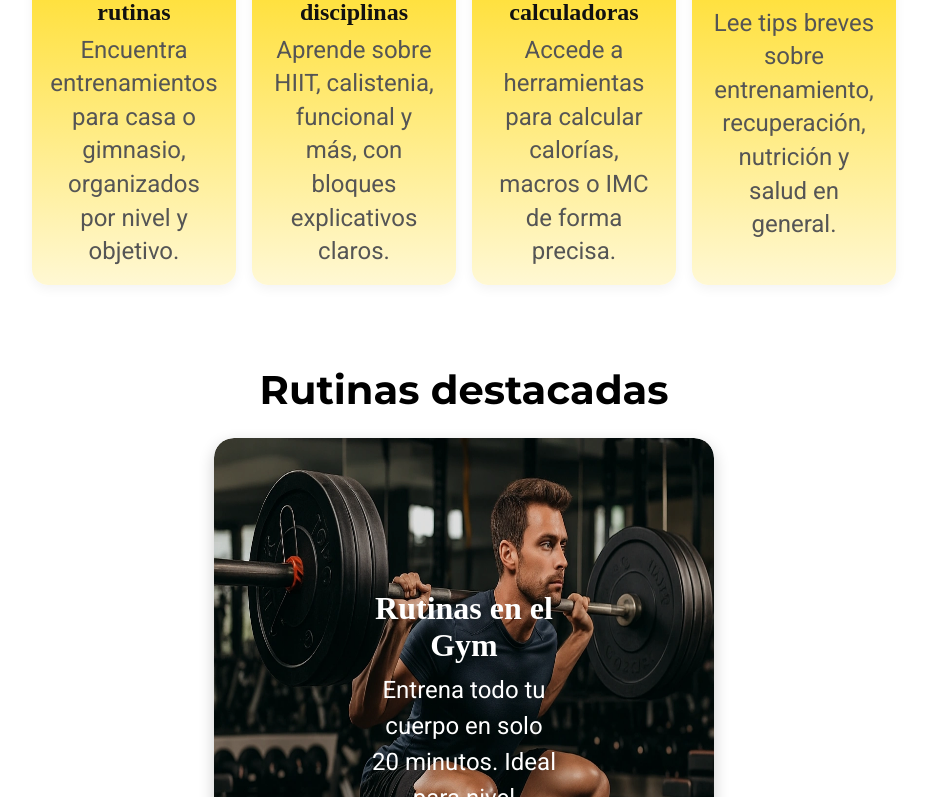
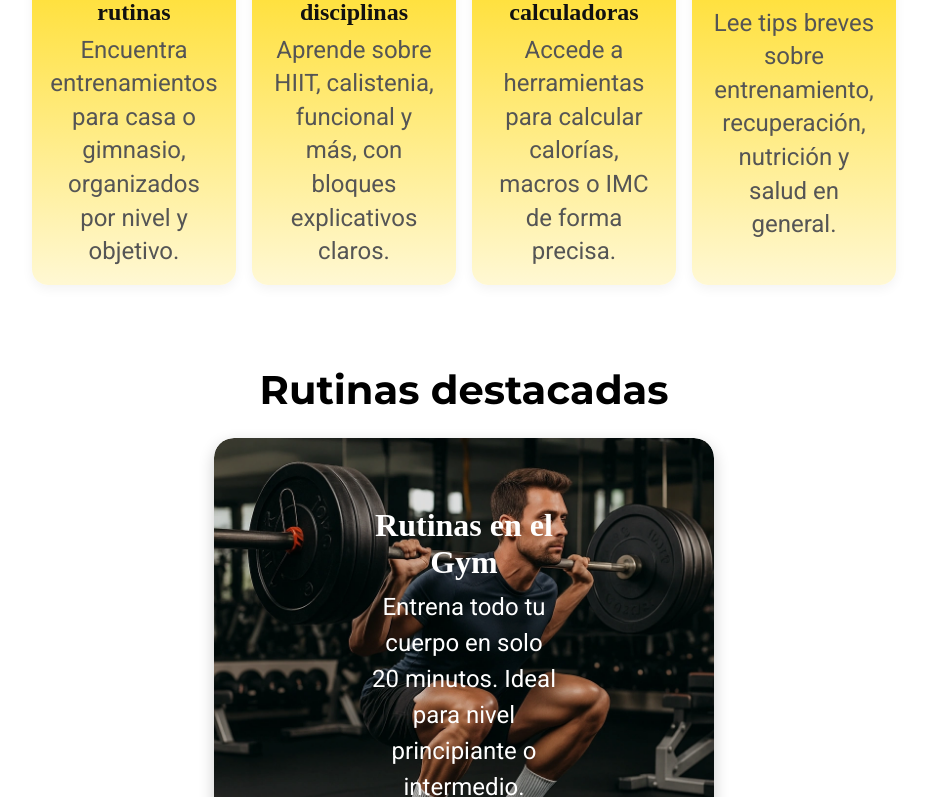
Before and after one commit to pepito9486/pretoriann-web, a React (Vite) app: page / in a window 1280 px wide. Shown: the part 2003-2800 px from the top of the page, without its empty margins (176-1103 px from the left). Built offline with nearby package versions, Linux system fonts and the light colour scheme.

Commit message:
fin home

```diff
--- a/src/index-homepage-pc.css
+++ b/src/index-homepage-pc.css
@@ -562,9 +562,10 @@
 
   /* Imagen */
   .rutina-card img {
-    width: 100%;
+    width: 500px;
+    height: 550px;
     height: auto;
-    aspect-ratio: 3 / 4; /* mantiene proporción elegante */
+    /* aspect-ratio: 3 / 4; mantiene proporción elegante */
     filter: brightness(0.9); /* oscurece imagen */
     transition: transform 0.3s ease;
     border-radius: 20px;
@@ -622,6 +623,7 @@
   /* --- Sección --- */
   .blog-carrusel {
     width: 75%;
+    padding: 1rem;
     max-width: 1200px;
     margin: 3rem auto;
     text-align: center;
@@ -637,6 +639,7 @@
 
   /* Contenedor de las tarjetas */
   .carrusel-container {
+    width: 90%;
     display: grid;
     grid-template-columns: repeat(3, 1fr); /* 3 columnas */
     gap: 2rem; /* separación entre cards */
@@ -694,7 +697,7 @@
 
   /* Textos */
   .blog-slide h3 {
-    font-size: 1.5rem;
+    font-size: 1.4rem;
     font-weight: 600;
     margin: 1rem 0 0.5rem;
     color: #333;
@@ -702,7 +705,7 @@
   }
 
   .blog-slide p {
-    font-size: 1.5rem;
+    font-size: 1.2rem;
     color: #555;
     margin-bottom: 1rem;
     padding: 0 1rem;
@@ -786,6 +789,7 @@
     }
 
     .btn-ver {
+      font-size: 1.5rem;
       background-color: #ffd700;
       color: #000;
       padding: 0.9rem 2rem;
```
